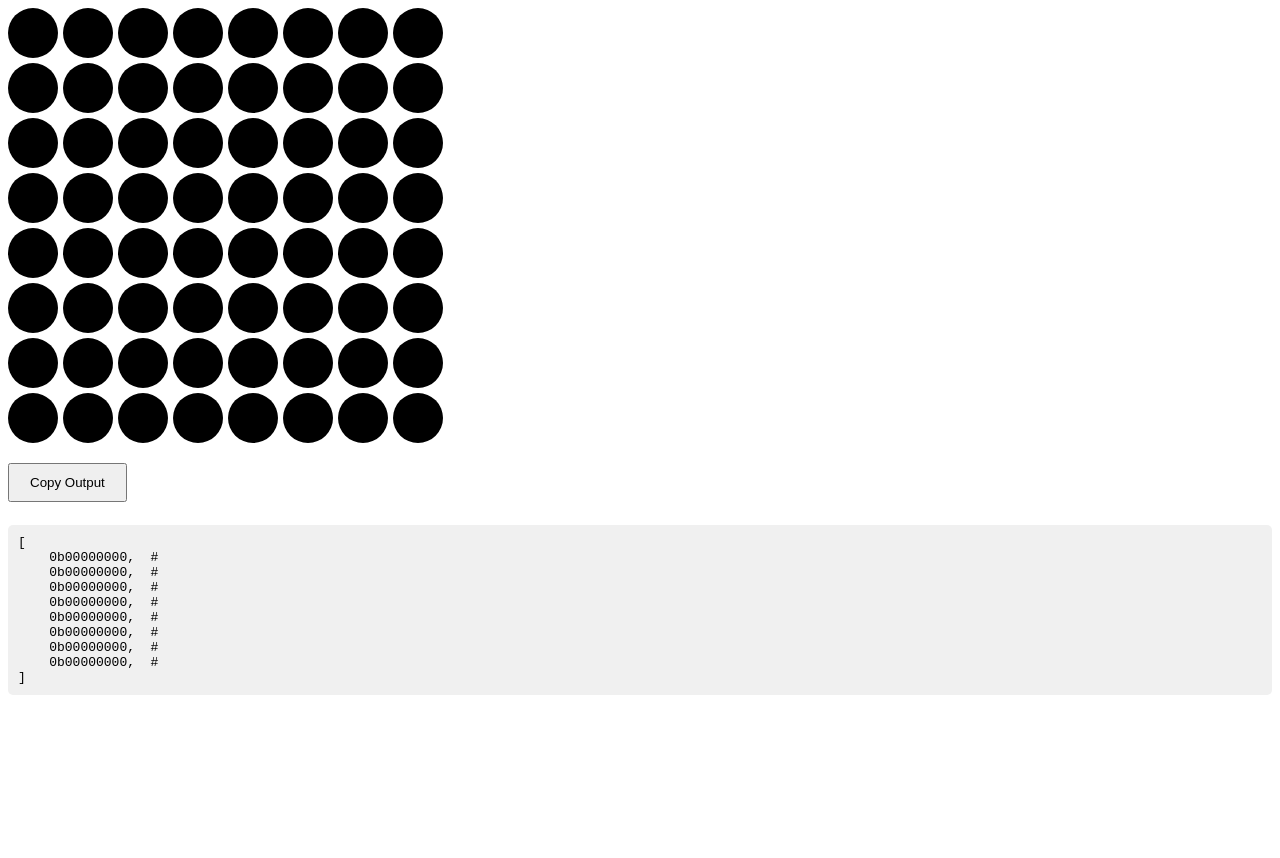
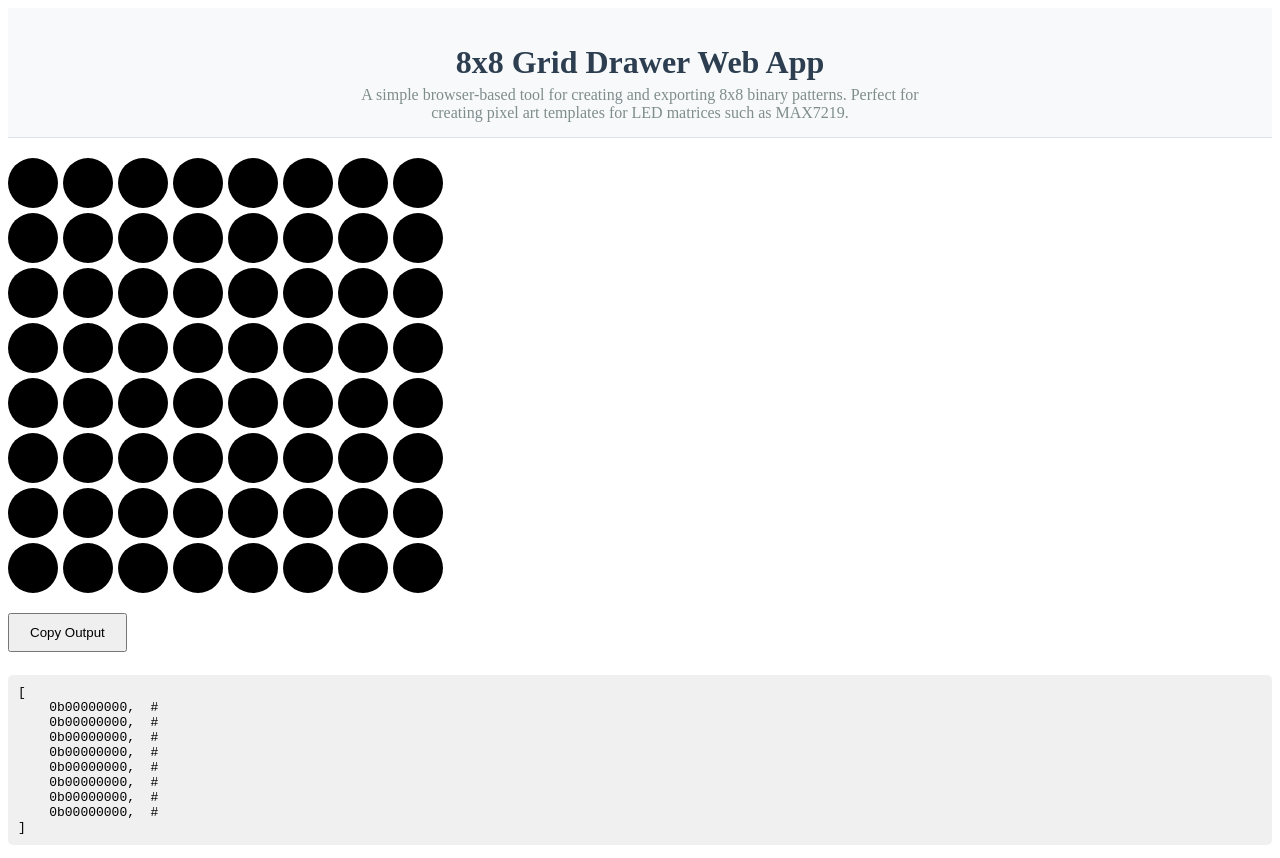
Before and after one commit to jfpalomeque/8x8_matrix_creator, a plain HTML site: page index.html in a window 1280 px wide. Before the commit the page ends 800 px from the top, so only its background shows below. Drawn offline with Linux system fonts and the light colour scheme.

Commit message:
Update index.html for adding title and description

```diff
--- a/index.html
+++ b/index.html
@@ -3,6 +3,26 @@
 <head>
     <title>8x8 Grid Drawer</title>
     <style>
+        /* Add header styles */
+        .header {
+            text-align: center;
+            margin-bottom: 20px;
+            padding: 15px;
+            background-color: #f8f9fa;
+            border-bottom: 1px solid #dee2e6;
+        }
+        .title {
+            font-size: 2em;
+            margin-bottom: 5px;
+            color: #2c3e50;
+        }
+        .description {
+            color: #7f8c8d;
+            max-width: 600px;
+            margin: 0 auto;
+        }
+
+        /* Existing styles */
         .row {
             display: flex;
             gap: 5px;
@@ -37,11 +57,22 @@
     </style>
 </head>
 <body>
+    <!-- Added header section -->
+    <div class="header">
+        <h1 class="title">8x8 Grid Drawer Web App</h1>
+        <p class="description">
+            A simple browser-based tool for creating and exporting 8x8 binary patterns.
+            Perfect for creating pixel art templates for LED matrices such as MAX7219.
+        </p>
+    </div>
+
+    <!-- Existing content -->
     <div id="grid"></div>
     <button onclick="copyOutput()">Copy Output</button>
     <pre id="output"></pre>
 
     <script>
+        // Existing JavaScript remains unchanged
         function createGrid() {
             const grid = document.getElementById('grid');
             for (let i = 0; i < 8; i++) {
@@ -90,7 +121,6 @@
             });
         }
 
-        // Initialize the grid when the page loads
         createGrid();
     </script>
 </body>
```
